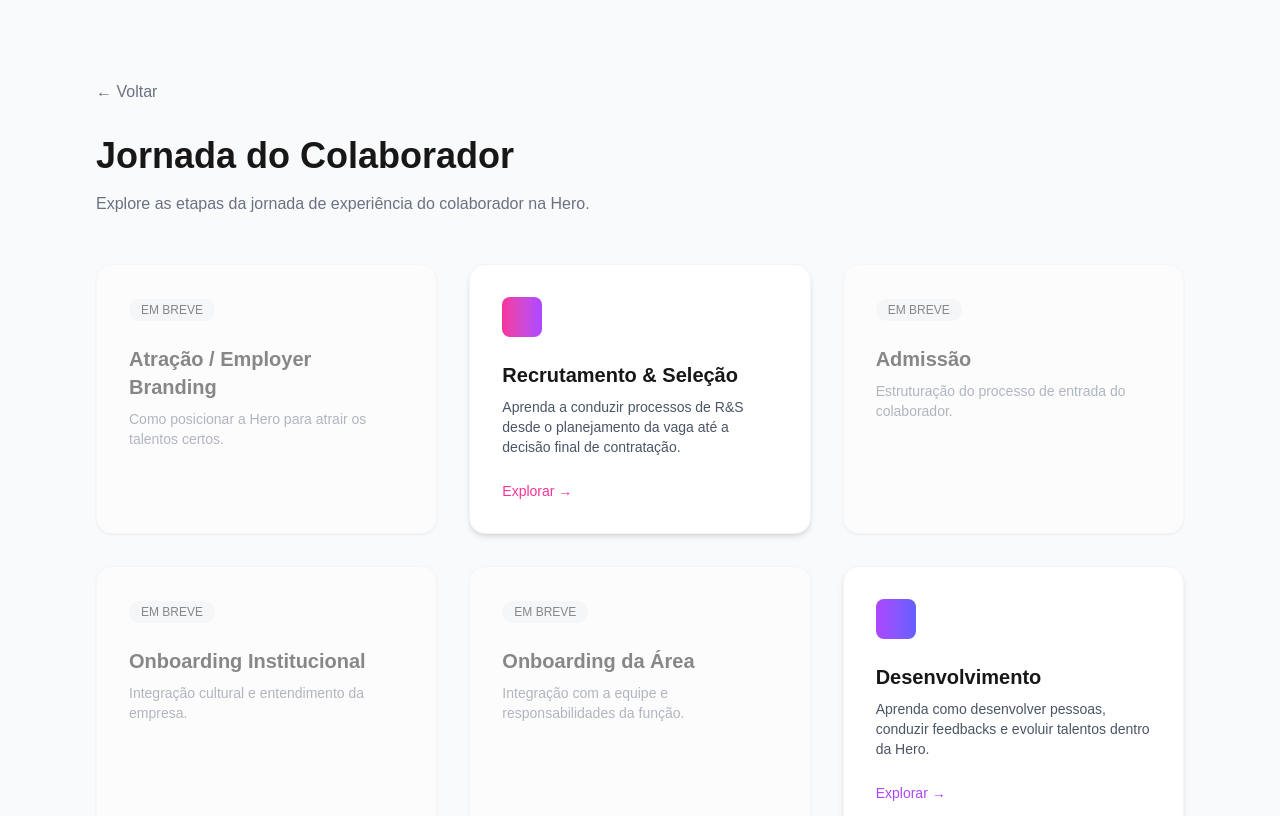
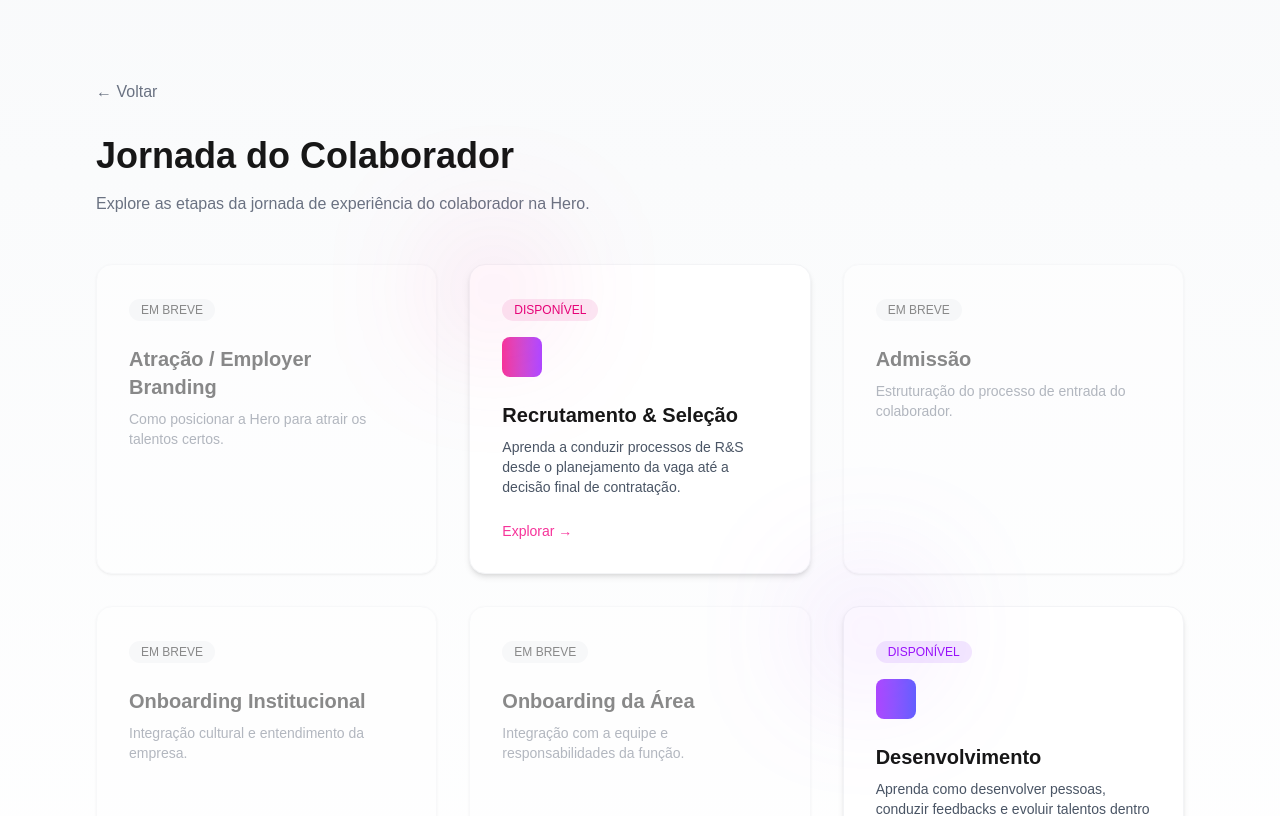
Before and after one commit to amandafrann/programa-lider-hero, a Next.js app: page /jornada in a window 1280 px wide. Shown: the top 816 px of the page. Built offline with nearby package versions, Linux system fonts and the light colour scheme.

Commit message:
atualizar jornads

```diff
--- a/app/jornada/page.tsx
+++ b/app/jornada/page.tsx
@@ -2,7 +2,7 @@ import Link from "next/link";
 
 export default function JornadaPage() {
   return (
-    <main className="min-h-screen bg-gray-50 flex justify-center py-20">
+    <main className="min-h-screen bg-gradient-to-b from-gray-50 to-white flex justify-center py-20">
 
       <div className="max-w-6xl w-full px-8">
 
@@ -22,13 +22,14 @@ export default function JornadaPage() {
         </p>
 
 
-        {/* GRID DE CARDS */}
+        {/* GRID */}
 
         <div className="grid md:grid-cols-3 gap-8">
 
+
           {/* ATRAÇÃO */}
 
-          <div className="bg-white rounded-2xl p-8 shadow-sm border border-gray-100 opacity-50">
+          <div className="bg-white rounded-2xl p-8 border border-gray-100 opacity-50 shadow-sm">
 
             <span className="text-xs bg-gray-100 px-3 py-1 rounded-full">
               EM BREVE
@@ -49,10 +50,20 @@ export default function JornadaPage() {
 
           <Link
             href="/rs"
-            className="group bg-white rounded-2xl p-8 shadow-md hover:shadow-xl transition-all duration-300 hover:-translate-y-1 border border-gray-100"
+            className="group relative bg-white rounded-2xl p-8 shadow-md hover:shadow-2xl transition-all duration-300 hover:-translate-y-1 border border-gray-100"
           >
 
-            <div className="bg-gradient-to-r from-pink-500 to-purple-500 w-10 h-10 rounded-lg mb-6"></div>
+            {/* glow */}
+
+            <div className="absolute -top-6 -left-6 w-24 h-24 bg-pink-500/20 blur-3xl rounded-full"></div>
+
+            {/* badge */}
+
+            <span className="text-xs bg-pink-100 text-pink-600 px-3 py-1 rounded-full">
+              DISPONÍVEL
+            </span>
+
+            <div className="bg-gradient-to-r from-pink-500 to-purple-500 w-10 h-10 rounded-lg mb-6 mt-4"></div>
 
             <h3 className="text-xl font-semibold mb-2">
               Recrutamento & Seleção
@@ -72,7 +83,7 @@ export default function JornadaPage() {
 
           {/* ADMISSÃO */}
 
-          <div className="bg-white rounded-2xl p-8 shadow-sm border border-gray-100 opacity-50">
+          <div className="bg-white rounded-2xl p-8 border border-gray-100 opacity-50 shadow-sm">
 
             <span className="text-xs bg-gray-100 px-3 py-1 rounded-full">
               EM BREVE
@@ -91,7 +102,7 @@ export default function JornadaPage() {
 
           {/* ONBOARDING INSTITUCIONAL */}
 
-          <div className="bg-white rounded-2xl p-8 shadow-sm border border-gray-100 opacity-50">
+          <div className="bg-white rounded-2xl p-8 border border-gray-100 opacity-50 shadow-sm">
 
             <span className="text-xs bg-gray-100 px-3 py-1 rounded-full">
               EM BREVE
@@ -110,7 +121,7 @@ export default function JornadaPage() {
 
           {/* ONBOARDING ÁREA */}
 
-          <div className="bg-white rounded-2xl p-8 shadow-sm border border-gray-100 opacity-50">
+          <div className="bg-white rounded-2xl p-8 border border-gray-100 opacity-50 shadow-sm">
 
             <span className="text-xs bg-gray-100 px-3 py-1 rounded-full">
               EM BREVE
@@ -131,10 +142,16 @@ export default function JornadaPage() {
 
           <Link
             href="/desenvolvimento"
-            className="group bg-white rounded-2xl p-8 shadow-md hover:shadow-xl transition-all duration-300 hover:-translate-y-1 border border-gray-100"
+            className="group relative bg-white rounded-2xl p-8 shadow-md hover:shadow-2xl transition-all duration-300 hover:-translate-y-1 border border-gray-100"
           >
 
-            <div className="bg-gradient-to-r from-purple-500 to-indigo-500 w-10 h-10 rounded-lg mb-6"></div>
+            <div className="absolute -top-6 -left-6 w-24 h-24 bg-purple-500/20 blur-3xl rounded-full"></div>
+
+            <span className="text-xs bg-purple-100 text-purple-600 px-3 py-1 rounded-full">
+              DISPONÍVEL
+            </span>
+
+            <div className="bg-gradient-to-r from-purple-500 to-indigo-500 w-10 h-10 rounded-lg mb-6 mt-4"></div>
 
             <h3 className="text-xl font-semibold mb-2">
               Desenvolvimento
```
